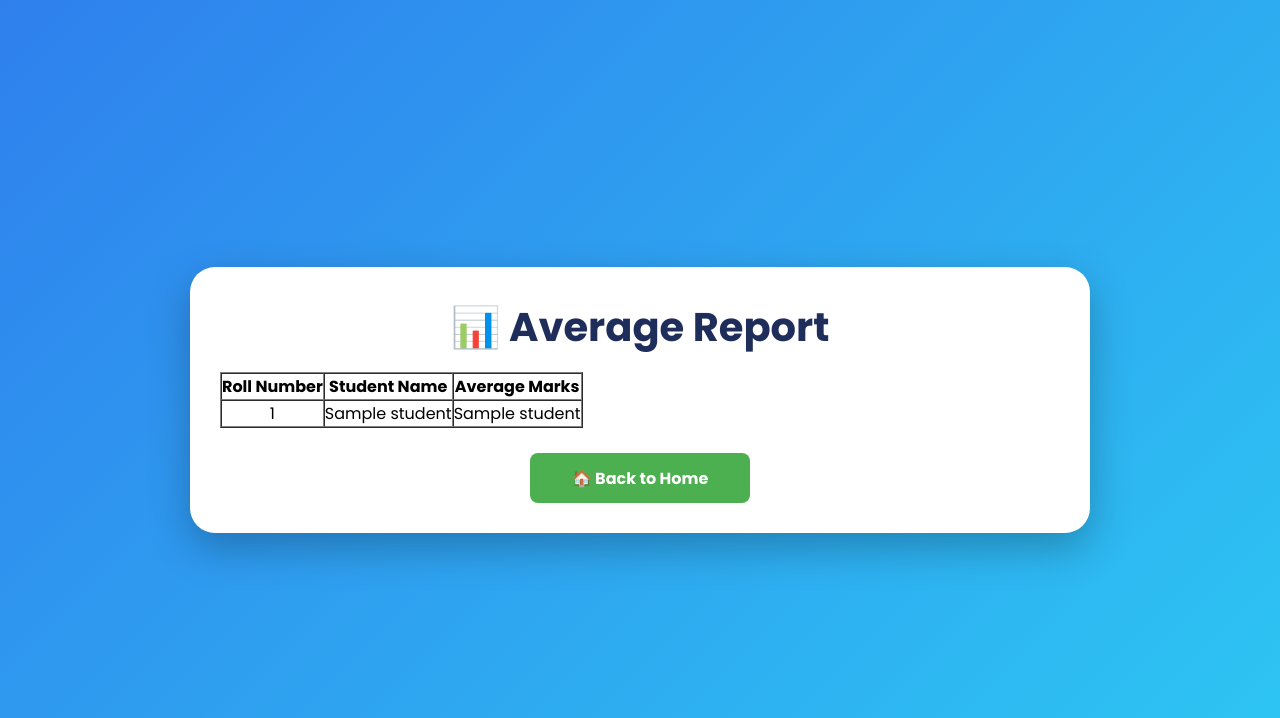
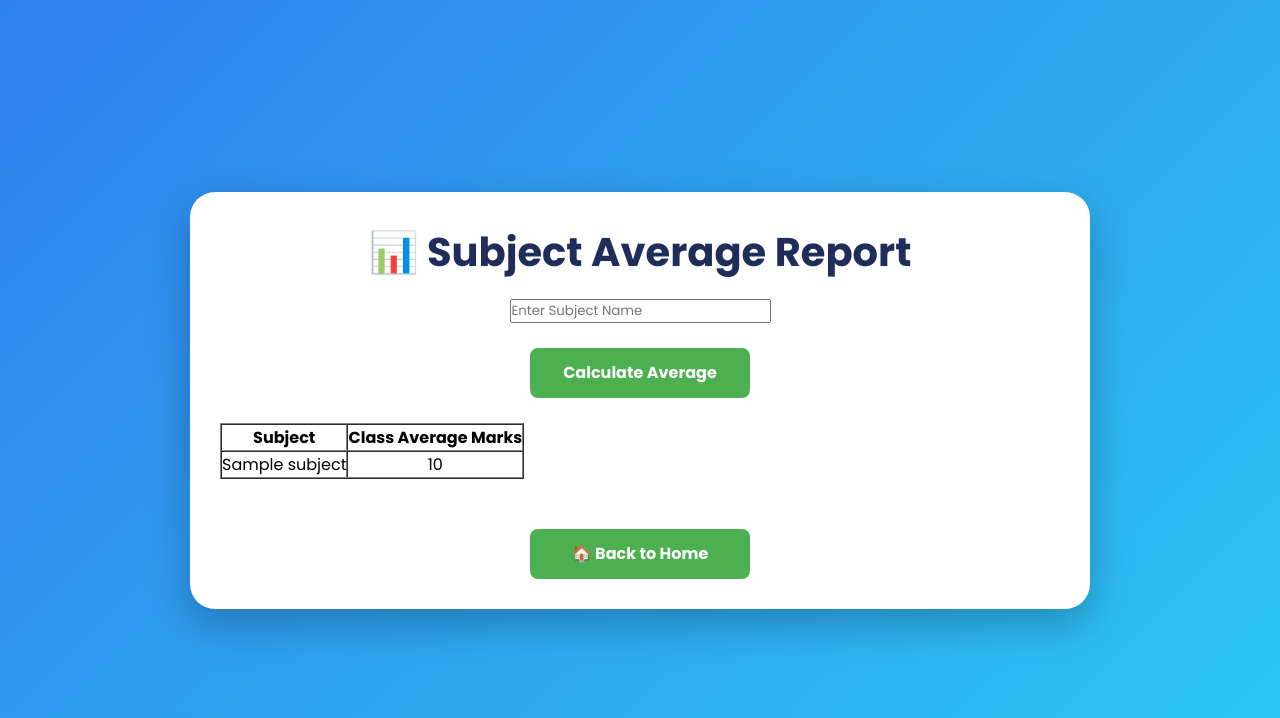
Before and after one commit to bhumikasunkara/student-performance-tracker, a Flask app: template templates/average.html in a window 1280 px wide. Shown: the top 718 px of the page. Run offline with Flask 3, Linux system fonts and the light colour scheme; the template is opened without the code that fills it: most values are stand-ins (such as "Sample title", 1, 10 or a date in 2020).

Commit message:
Updated average report page

```diff
--- a/templates/average.html
+++ b/templates/average.html
@@ -16,35 +16,68 @@
 
 <div class="container">
 
-    <h1>📊 Average Report</h1>
+    <h1>📊 Subject Average Report</h1>
+
+
+    <form method="POST">
+
+        <input
+            type="text"
+            name="subject"
+            placeholder="Enter Subject Name"
+            required
+        >
+
+        <br><br>
+
+        <button type="submit">
+            Calculate Average
+        </button>
+
+    </form>
+
+
+    <br>
+
+
+    {% if message %}
+        <p class="error">{{ message }}</p>
+    {% endif %}
+
+
+
+    {% if avg %}
 
     <table border="1" cellpadding="10" cellspacing="0">
 
         <tr>
-            <th>Roll Number</th>
-            <th>Student Name</th>
-            <th>Average Marks</th>
+            <th>Subject</th>
+            <th>Class Average Marks</th>
         </tr>
 
-        {% for student in averages %}
 
         <tr>
-            <td>{{ student[0] }}</td>
-            <td>{{ student[1] }}</td>
-            <td>{{ student[2] }}</td>
+            <td>{{ subject }}</td>
+            <td>{{ avg }}</td>
         </tr>
 
-        {% endfor %}
 
     </table>
 
-    <br>
+    {% endif %}
+
+
+
+    <br><br>
+
 
     <a href="/">
         <button>🏠 Back to Home</button>
     </a>
 
+
 </div>
 
 </body>
+
 </html>
```
